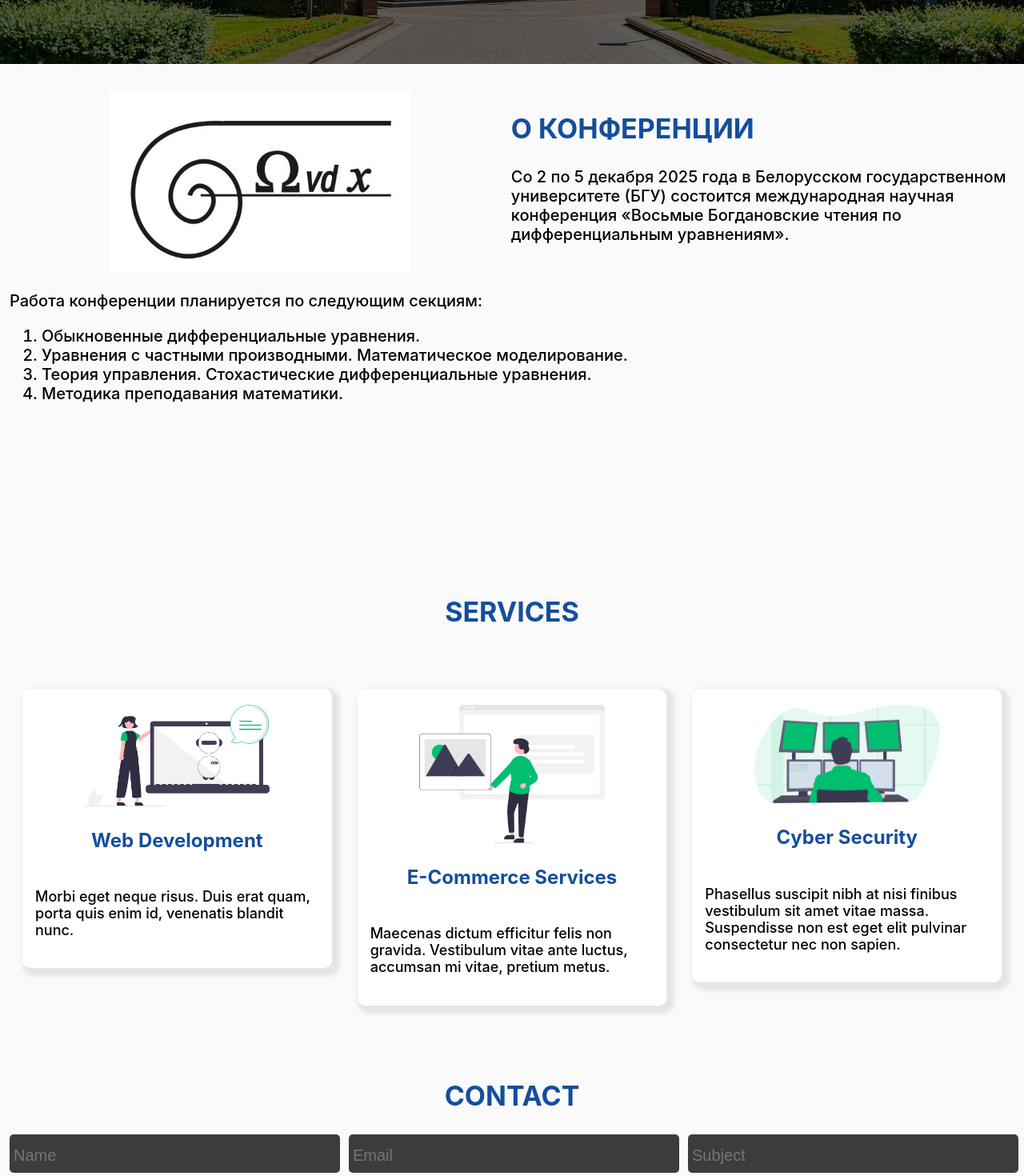
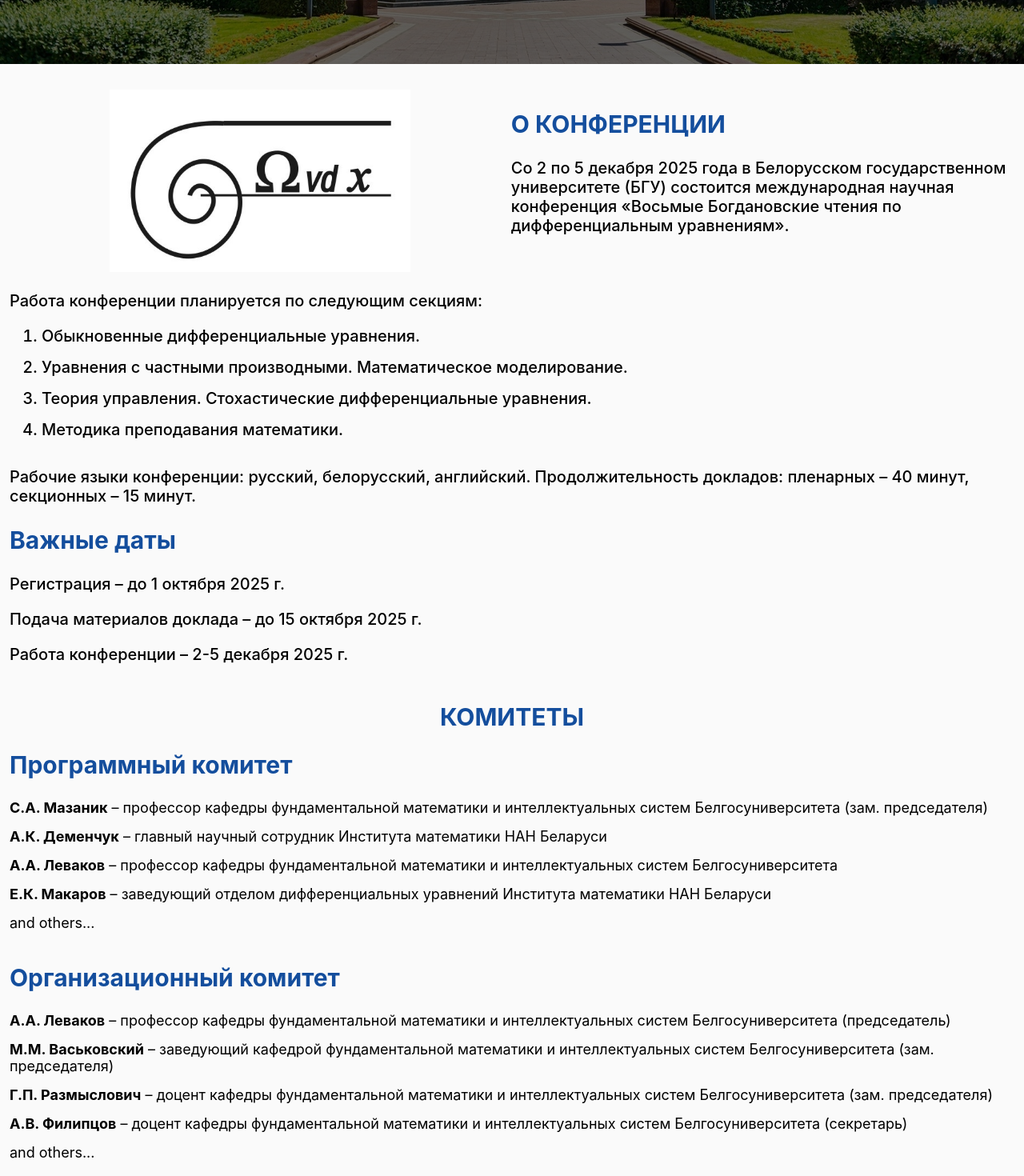
Before and after one commit to imconfde/8br, a React (Create React App) app: page / in a window 1280 px wide. Shown: the part 720-2190 px from the top of the page at 80% size. Built offline with nearby package versions, Linux system fonts and the light colour scheme.

Commit message:
add committees info

```diff
--- a/public/index.html
+++ b/public/index.html
@@ -12,7 +12,7 @@
     <script src="https://kit.fontawesome.com/82245a89d3.js" crossorigin="anonymous"></script>
     <link rel="apple-touch-icon" href="%PUBLIC_URL%/logo192.png" />
     <link rel="manifest" href="%PUBLIC_URL%/manifest.json" />
-    <title>Open Source website</title>
+    <title>The Eighth Bogdanov Readings on Differential Equations website</title>
   </head>
   <body>
     <noscript>You need to enable JavaScript to run this app.</noscript>
--- a/src/components/About.js
+++ b/src/components/About.js
@@ -9,7 +9,7 @@ function About() {
             <img alt="about" src={require('../img/ode-logo.jpg')} className="img-fluid" />
           </div>
           <div className="col-md-6">
-            <h2 className="main-title about-h2">О КОНФЕРЕНЦИИ</h2>
+            <h2 className="main-title">О КОНФЕРЕНЦИИ</h2>
             <p className="main-p">
               Со 2 по 5 декабря 2025 года в Белорусском государственном университете (БГУ) состоится
               международная научная конференция «Восьмые Богдановские чтения по дифференциальным уравнениям».
@@ -26,6 +26,14 @@ function About() {
             <li>Теория управления. Стохастические дифференциальные уравнения.</li>
             <li>Методика преподавания математики.</li>
           </ol>
+          <p className="main-p">
+            Рабочие языки конференции: русский, белорусский, английский.
+            Продолжительность докладов: пленарных – 40 минут, секционных – 15 минут.
+          </p>
+          <h2 className="main-title">Важные даты</h2>
+          <p className="main-p">Регистрация – до 1 октября 2025 г.</p>
+          <p className="main-p">Подача материалов доклада – до 15 октября 2025 г.</p>
+          <p className="main-p">Работа конференции – 2-5 декабря 2025 г.</p>
         </div>
       </div>
     </>
--- /dev/null
+++ b/src/components/Committees.js
@@ -0,0 +1,28 @@
+function Committees() {
+  return (
+    <>
+      <div style={{width:'100%'}} className="committees-scroll"></div>
+
+      <div className="container committees">
+        <h2 className="main-title text-center">КОМИТЕТЫ</h2>
+        <div>
+          <h2 className="main-title">Программный комитет</h2>
+          <p className="p-member"><b>С.А. Мазаник</b> – профессор кафедры фундаментальной математики и интеллектуальных систем Белгосуниверситета (зам. председателя)</p>
+          <p className="p-member"><b>А.К. Деменчук</b> – главный научный сотрудник Института математики НАН Беларуси</p>
+          <p className="p-member"><b>А.А. Леваков</b> – профессор кафедры фундаментальной математики и интеллектуальных систем Белгосуниверситета</p>
+          <p className="p-member"><b>Е.К. Макаров</b> – заведующий отделом дифференциальных уравнений Института математики НАН Беларуси</p>
+          <p className="p-member">and others...</p>
+        </div>
+        <div>
+          <h2 className="main-title">Организационный комитет</h2>
+          <p className="p-member"><b>А.А. Леваков</b> – профессор кафедры фундаментальной математики и интеллектуальных систем Белгосуниверситета (председатель)</p>
+          <p className="p-member"><b>М.М. Васьковский</b> – заведующий кафедрой фундаментальной математики и интеллектуальных систем Белгосуниверситета (зам. председателя)</p>
+          <p className="p-member"><b>Г.П. Размыслович</b> – доцент кафедры фундаментальной математики и интеллектуальных систем Белгосуниверситета (зам. председателя)</p>
+          <p className="p-member"><b>А.В. Филипцов</b> – доцент кафедры фундаментальной математики и интеллектуальных систем Белгосуниверситета (секретарь)</p>
+          <p className="p-member">and others...</p>
+        </div>
+      </div>
+    </>
+  );
+}
+export default Committees;
--- a/src/components/Main.js
+++ b/src/components/Main.js
@@ -1,13 +1,13 @@
-import About from '../components/About';
-import Services from '../components/Services';
-import Contact from '../components/Contact';
+import About from './About';
+import Committees from './Committees';
+import Contact from './Contact';
 
 function Main() {
   return (
     <>
       <main>
         <About />
-        <Services />
+        <Committees />
         <Contact />
       </main>
     </>
--- a/src/components/Navbar.js
+++ b/src/components/Navbar.js
@@ -72,23 +72,23 @@ function Navbar() {
             <li>
               <Link
                 onClick={openBar}
-                to="sections"
+                activeClass="active"
+                to="committees-scroll"
                 spy={true}
                 smooth={true}
                 duration={1000}
-                activeClass="active"
               >
-                Секции
+                Комитеты
               </Link>
             </li>
             <li>
               <Link
                 onClick={openBar}
+                activeClass="active"
                 to="registration"
                 spy={true}
                 smooth={true}
                 duration={1000}
-                activeClass="active"
               >
                 Регистрация
               </Link>
--- a/src/index.css
+++ b/src/index.css
@@ -249,13 +249,17 @@ header h2 {
 
 /* Main */
 .main-title {
-  font-size: 34px;
+  font-size: 30px;
   color: #144e9d;
 }
 
 .main-p {
   font-size: 20px;
   font-weight: 500;
+}
+
+.main-p li {
+  padding-bottom: 15px;
 }
 
 main {
@@ -360,6 +364,13 @@ footer ul li a {
   right: 15px;
 }
 
+/* Committees */
+.p-member {
+  font-size: 18px;
+  margin: 0;
+  padding-bottom: 15px;
+}
+
 /* Services */
 .card-title {
   color: #144e9d;
@@ -398,7 +409,7 @@ ul li a {
 }
 
 .about {
-  margin-bottom: 15rem;
+  margin-bottom: 3rem;
 }
 
 .card-cover {
@@ -625,8 +636,16 @@ ul li a {
   .main-p {
     font-size: 16px;
   }
+  .main-p li {
+    padding-bottom: 10px;
+  }
   .main-title {
     font-size: 20px;
+  }
+  .p-member {
+    font-size: 14px;
+    margin: 0;
+    padding-bottom: 10px;
   }
   .img-fluid {
     display: none;
```
